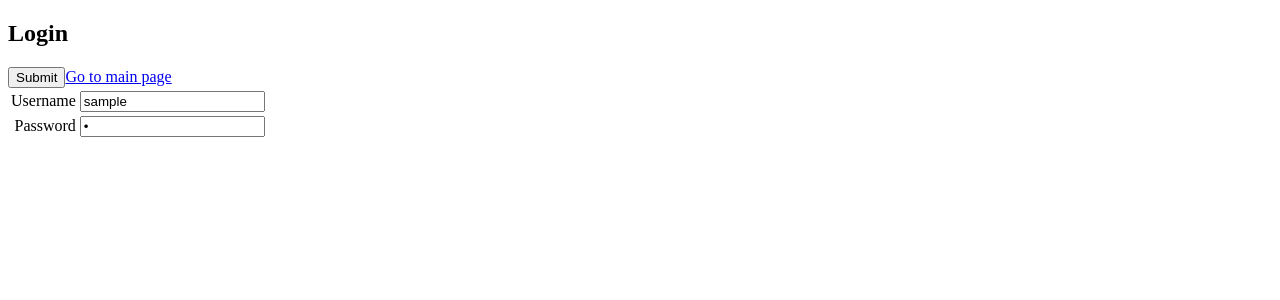
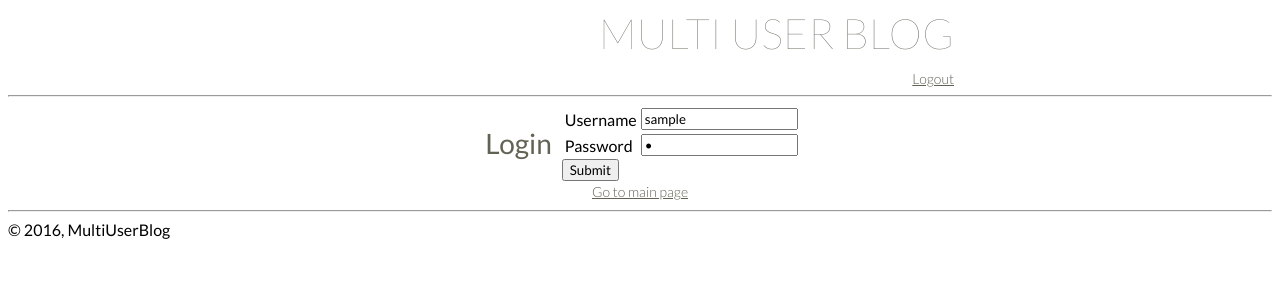
Before and after one commit to HedgehogInDaFog/MultiUserBlog, a Python web app: template templates/login.html in a window 1280 px wide. Shown: the top 300 px of the page. Run offline with Jinja, Linux system fonts and the light colour scheme; the template is opened without the code that fills it: most values are stand-ins (such as "Sample title", 1, 10 or a date in 2020).

Commit message:
templates hierarchy, basic html
Still a lot to do

```diff
--- a/app.yaml
+++ b/app.yaml
@@ -9,8 +9,11 @@ handlers:
   static_files: favicon.ico
   upload: favicon\.ico
 
+- url: /css
+  static_dir: css
+
 - url: .*
-  script: main.app
+  script: main.py
 
 libraries:
 - name: webapp2
--- /dev/null
+++ b/css/main.css
@@ -0,0 +1,171 @@
+* {
+    -webkit-box-sizing: border-box;
+    -moz-box-sizing: border-box;
+    -ms-box-sizing: border-box;
+    box-sizing: border-box;
+    font-family: "Lato", sans-serif;
+}
+
+a,
+p {
+    color: #626255;
+    font: 300 14px Lato;
+    margin: 2px;
+}
+
+h1 {
+    color: #626255;
+    font: 100 28px Lato;
+    margin: 2px;
+    margin-bottom: 10px;
+    text-transform: uppercase;
+}
+
+h2 {
+    color: #626255;
+    font: 400 24px Lato;
+    margin: 10px;
+}
+
+h3 {
+    color: #626255;
+    font: 400 14px Lato;
+    margin: 2px;
+    text-transform: uppercase;
+}
+
+h4 {
+    color: #626255;
+    font: 300 28px Lato;
+    margin: 2px;
+}
+
+img {
+    width:100%;
+}
+
+.container {
+    display: flex;
+    flex-wrap: wrap;
+    align-items: center;
+    justify-content: center;
+    margin-left: auto;
+    margin-right: auto;
+    max-width: 1200px;
+    width: 100%;
+}
+
+.full-width-content {
+    max-width: 1200px;
+    width:100%;
+}
+
+.header-titles {
+    text-align: right;
+    width: 75%;
+}
+
+.line {
+    background-color: #626255;
+    height: 1px;
+    margin-bottom: 12px;
+    margin-top: 12px;
+    max-width: 1200px;
+    width: 100%;
+}
+
+.logo {
+    max-width: 100px;
+}
+
+.logo-cont {
+    width: 25%;
+}
+
+.small-blocks {
+    margin-bottom: 18px;
+    margin: 4px;
+    max-width: 600px;
+    text-align: center;
+    width: 100%;
+}
+
+.post {
+    max-width: 1200px;
+    margin: 4px;
+    width: 100%;
+}
+
+.content {
+    max-width: 1200px;
+    margin: 4px;
+    width: 100%;
+}
+
+@media screen and (min-width: 450px) {
+    h1,
+    h4 {
+        font-size: 32px;
+        }
+
+    h2 {
+        font-size: 24px;
+        }
+
+    h3 {
+        font-size: 14px;
+        }
+
+    }
+
+@media screen and (min-width: 640px) {
+    h1,
+    h4 {
+        font-size: 32px;
+        }
+
+    h3 {
+        font-size: 14px;
+        }
+
+    .small-blocks {
+        width: 48%;
+        }
+
+    .line {
+        height:2px;
+        }
+
+    }
+
+@media screen and (min-width: 880px) {
+    h1,
+    h4 {
+        font-size: 36px;
+        }
+
+    h2 {
+        font-size: 28px;
+        }
+
+    h3 {
+        font-size: 16px;
+        }
+
+    .small-blocks {
+        width: 32%;
+        }
+
+    }
+
+    @media screen and (min-width: 1020px) {
+    h1,
+    h4 {
+        font-size: 42px;
+        }
+
+    h3 {
+        font-size: 18px;
+        }
+
+    }
--- a/templates/base.html
+++ b/templates/base.html
@@ -1,12 +1,28 @@
 <!DOCTYPE html>
+<html lang="en">
+<head>
+    {% block head %}
+    <link rel="stylesheet" href="../css/main.css">
+	<link href="https://fonts.googleapis.com/css?family=Lato:100,300,400" rel="stylesheet">
+	<meta charset="utf-8">
+	<meta name="viewport" content="width=device-width, initial-scale=1.0">
+    <title>{% block title %}{% endblock %}</title>
+    {% endblock %}
+</head>
+<body>
+	<div class="header-titles">
+	  <h1>Multi User Blog</h1>
+	  {% block hello %}{% endblock %}
+	  <a href="/blog/logout">Logout</a>
+    </div>
+    <hr>
+    <div class="container">
+      {% block content %}{% endblock %}
+    </div>
 
-<html>
-  <head>
-    <title>{{ title }}</title>
-  </head>
-
-  <body>
-    {% block content %}
-	{% endblock %}
-  </body>
+    <div id="footer">
+      <hr>
+      &copy; 2016, MultiUserBlog
+    </div>
+</body>
 </html>
--- a/templates/login.html
+++ b/templates/login.html
@@ -1,16 +1,9 @@
-<!DOCTYPE html>
+{% extends "base.html"%}
 
-<html>
-  <head>
-    <title>Login</title>
-    <style type="text/css">
-      .label {text-align: right}
-      .error {color: red}
-    </style>
+{% block title %}Login{% endblock %}
 
-  </head>
-
-  <body>
+{% block content %}
+<div class="container">
 <h2>Login</h2>
   <form method="post">
     <table>
@@ -37,11 +30,11 @@
           {{ err_password }}
         </td>
       </tr>
-
+    </table>
     <input type="submit">
   </form>
-
+</div>
+<div class="container">
   <a href="/blog">Go to main page</a>
-  </body>
-
-</html>
+</div>
+{% endblock %}
```
Also changed, not shown: main.py (+2 -8 lines), templates/blog.html (+7 -9 lines), templates/newpost.html (+6 -14 lines), templates/post.html (+3 -5 lines), templates/signup.html (+4 -14 lines), templates/success.html (+6 -8 lines), 1 other file. Lines whose indentation alone changed are shown as unchanged.
